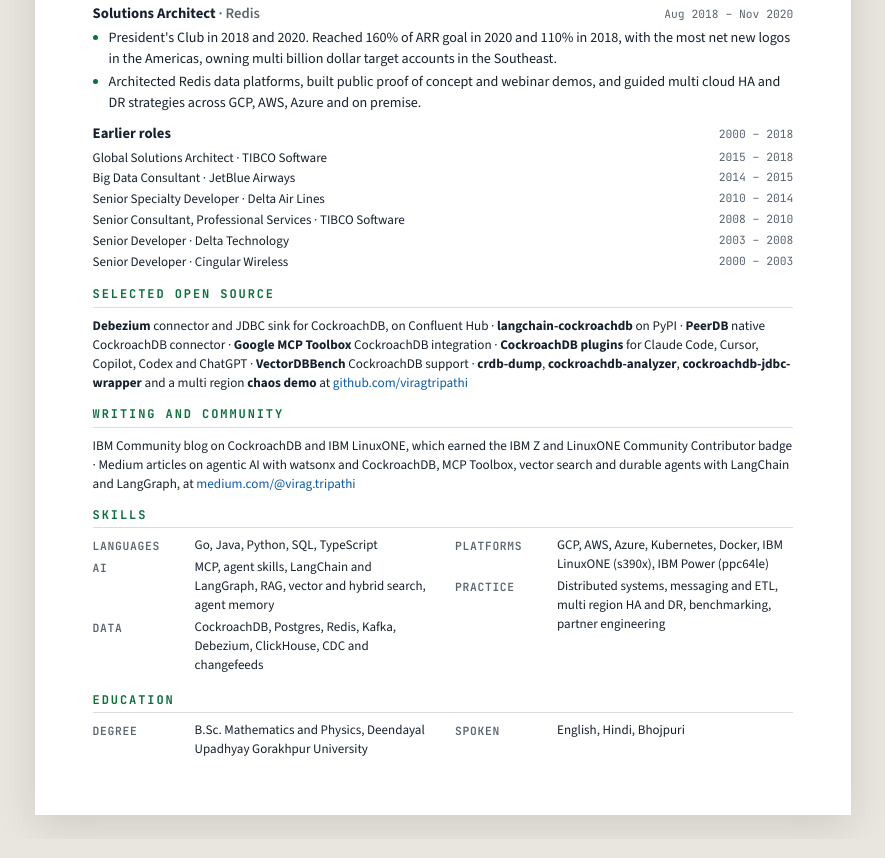
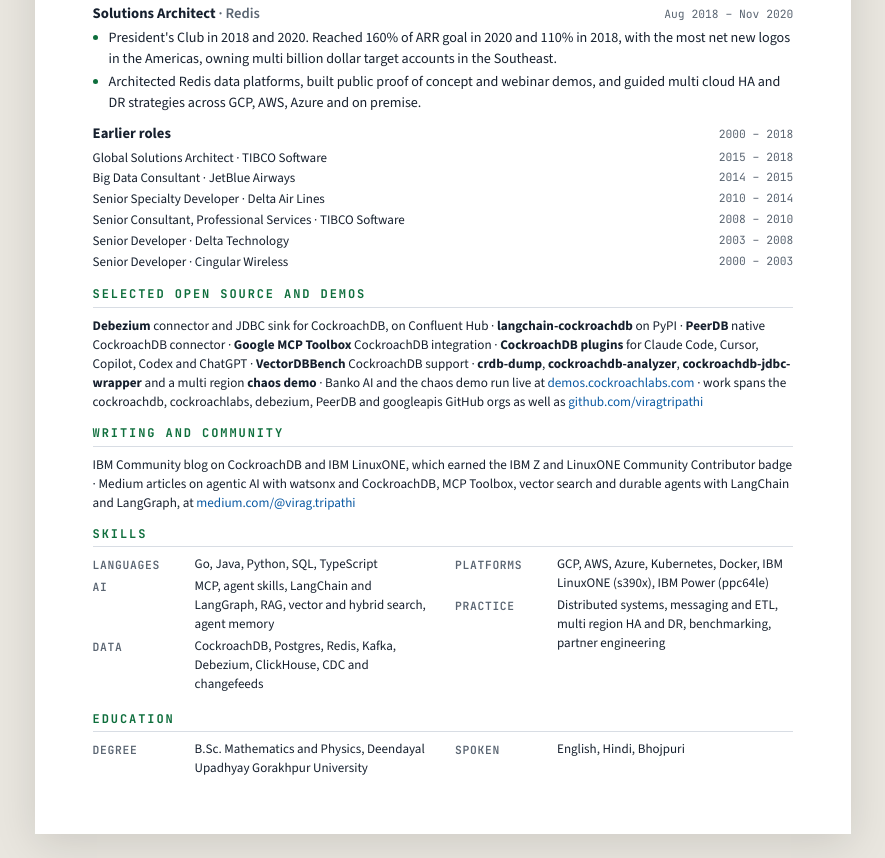
Before and after one commit to viragtripathi/viragtripathi.github.io, a plain HTML site: page resume.html in a window 1280 px wide. Shown: the part 1302-2160 px from the top of the page, without its empty margins (197-1082 px from the left). Drawn offline with nearby package versions, Linux system fonts and the light colour scheme.

Commit message:
Mention demos.cockroachlabs.com and org repos in open source section

```diff
--- a/resume.html
+++ b/resume.html
@@ -166,9 +166,9 @@ Engineer with 26 years in distributed systems, data integration and messaging, t
   </div>
 </div>
 
-<h2>Selected open source</h2>
+<h2>Selected open source and demos</h2>
 <p class="oss">
-<b>Debezium</b> connector and JDBC sink for CockroachDB, on Confluent Hub · <b>langchain-cockroachdb</b> on PyPI · <b>PeerDB</b> native CockroachDB connector · <b>Google MCP Toolbox</b> CockroachDB integration · <b>CockroachDB plugins</b> for Claude Code, Cursor, Copilot, Codex and ChatGPT · <b>VectorDBBench</b> CockroachDB support · <b>crdb-dump</b>, <b>cockroachdb-analyzer</b>, <b>cockroachdb-jdbc-wrapper</b> and a multi region <b>chaos demo</b> at <a href="https://github.com/viragtripathi">github.com/viragtripathi</a>
+<b>Debezium</b> connector and JDBC sink for CockroachDB, on Confluent Hub · <b>langchain-cockroachdb</b> on PyPI · <b>PeerDB</b> native CockroachDB connector · <b>Google MCP Toolbox</b> CockroachDB integration · <b>CockroachDB plugins</b> for Claude Code, Cursor, Copilot, Codex and ChatGPT · <b>VectorDBBench</b> CockroachDB support · <b>crdb-dump</b>, <b>cockroachdb-analyzer</b>, <b>cockroachdb-jdbc-wrapper</b> and a multi region <b>chaos demo</b> · Banko AI and the chaos demo run live at <a href="https://demos.cockroachlabs.com/">demos.cockroachlabs.com</a> · work spans the cockroachdb, cockroachlabs, debezium, PeerDB and googleapis GitHub orgs as well as <a href="https://github.com/viragtripathi">github.com/viragtripathi</a>
 </p>
 
 <h2>Writing and community</h2>
```
